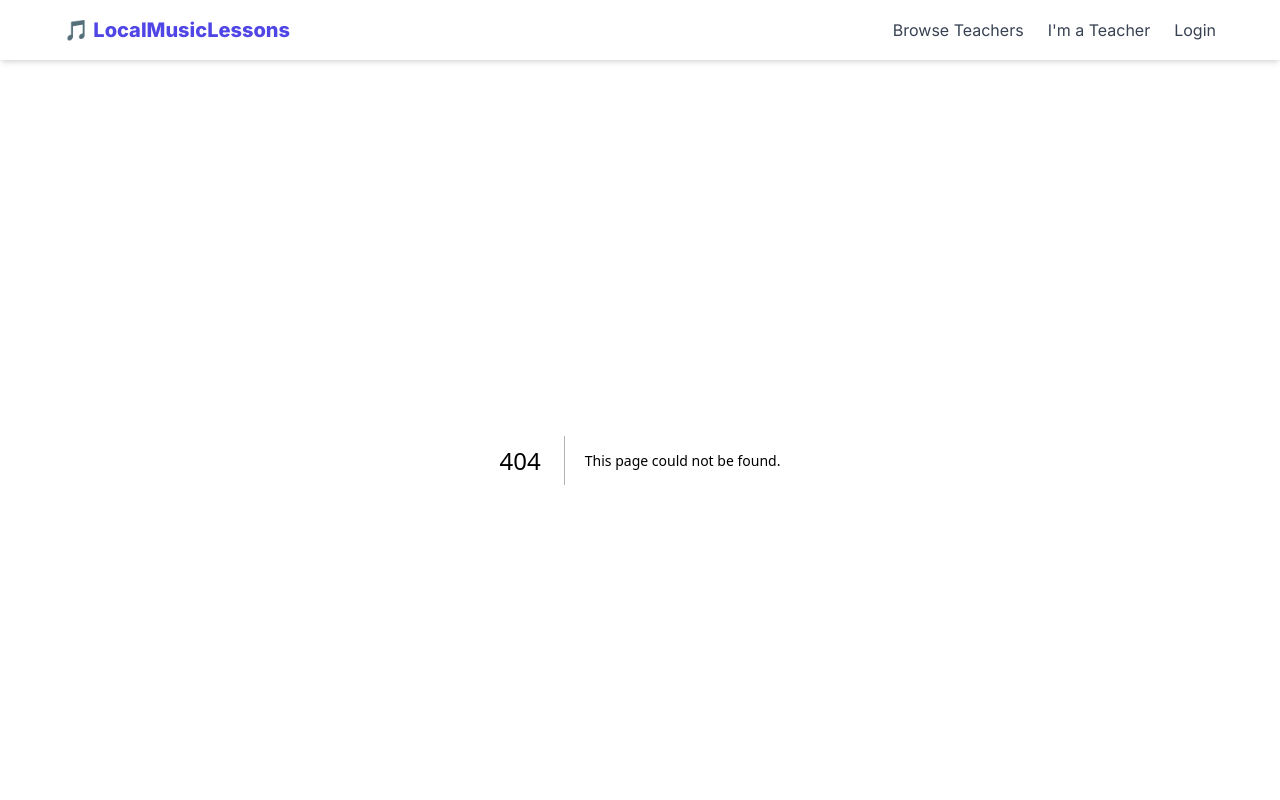
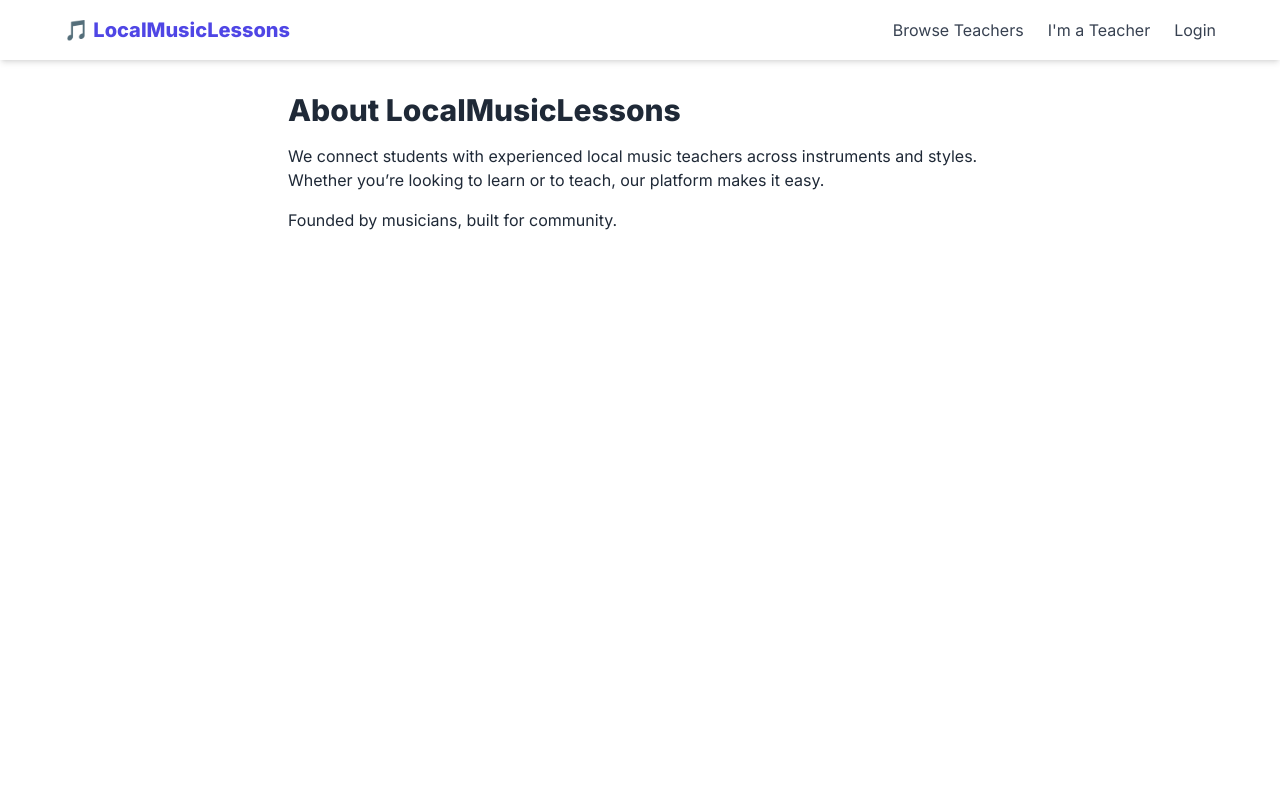
Before and after one commit to whitewallz/localmusiclessons, a Next.js app: page /about in a window 1280 px wide. Before the commit this address had no page. Shown: the top 800 px of the page. Built offline with nearby package versions, Linux system fonts and the light colour scheme.

Commit message:
Rename about to about.tsx

```diff
--- /dev/null
+++ b/pages/about.tsx
@@ -0,0 +1,11 @@
+export default function AboutPage() {
+  return (
+    <main className="max-w-3xl mx-auto p-8">
+      <h1 className="text-3xl font-bold mb-4">About LocalMusicLessons</h1>
+      <p className="mb-4">
+        We connect students with experienced local music teachers across instruments and styles. Whether you’re looking to learn or to teach, our platform makes it easy.
+      </p>
+      <p>Founded by musicians, built for community.</p>
+    </main>
+  )
+}
```
